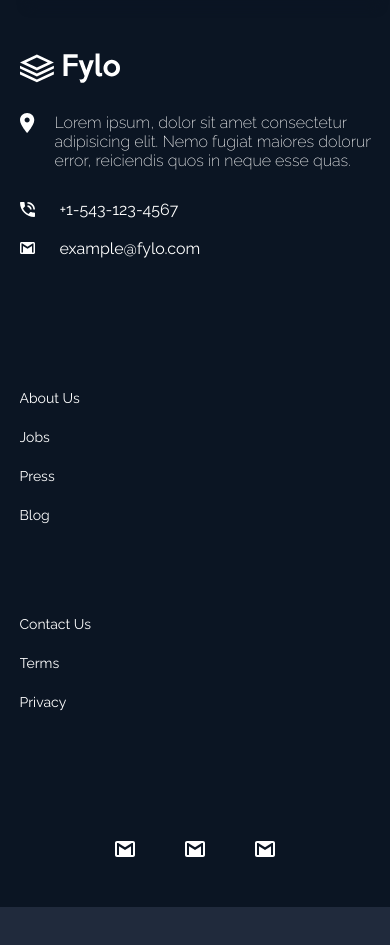
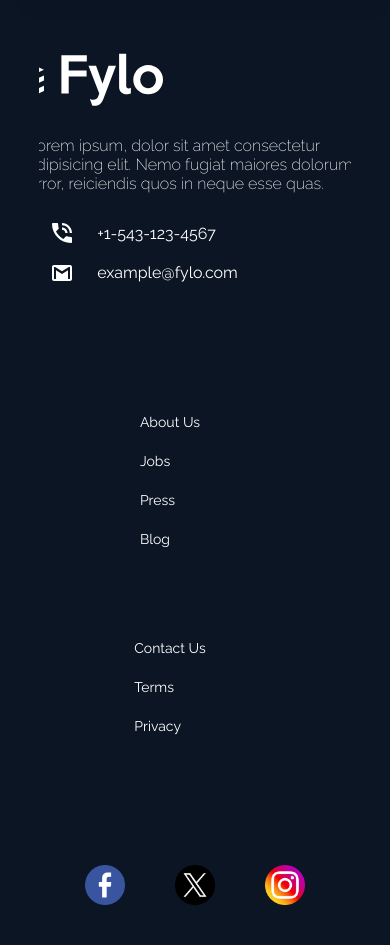
Before and after one commit to sulyman002/Landing-page-fylo-pulsepoint, a plain HTML site: page index.html in a window 390 px wide. Shown: the part 4191-5136 px from the top of the page. Before the commit the page ends 5098 px from the top, so only its background shows below. Drawn offline with Linux system fonts and the light colour scheme.

Commit message:
change the social logos

```diff
--- a/index.html
+++ b/index.html
@@ -220,9 +220,9 @@
 
             <div class="ft-5">
                 <div>
-                    <div class="fb"><img src="/assets/icon-email.svg" alt="facebook"></div>
-                    <div class="x"><img src="/assets/icon-email.svg" alt="X"></div>
-                    <div class="insta"><img src="/assets/icon-email.svg" alt="instagram"></div>
+                    <div class="fb"><img src="/assets/facebook.png" alt="facebook"></div>
+                    <div class="x"><img src="/assets/twitter.png" alt="X"></div>
+                    <div class="insta"><img src="/assets/instagram.png" alt="instagram"></div>
                 </div>
             </div>
 
--- a/style.css
+++ b/style.css
@@ -804,5 +804,134 @@ footer {
 }
 
 @media screen and (max-width: 1024px) {
+    footer {
+    display: flex;
+    flex-direction: column;
+    justify-content: center;
+    position: relative;
+    align-items: center;
+    width: 100vw;
+    background-color: var(--dark-blue-mail-footer-bg);
+    margin-top: 200px;
+}
+
+.footer {
+    display: flex;
+    justify-content: center;
+    align-items: center;
+    overflow: clip;
+    width: 80%;
+    margin-top: 200px;
+    gap: 30px;
+    padding: 50px;
 
 }
+
+.ft-1 {
+    display: flex;
+    justify-content: ;
+    flex-direction: column;
+}
+
+.ft-1 div:first-child {
+    display: ;
+    width: 180px;
+    margin-bottom: 30px;
+}
+
+.ft-1 div:last-child {
+    display: flex;
+    justify-content: center;
+    gap: 30px;
+
+}
+
+.ft-1 div:last-child img {
+    display: non;
+    width: 15px;
+    height: 20px;
+}
+
+.ft-1 div:last-child p {
+    display: non;
+    width: 380px;
+    text-wrap: balance;
+    font-weight: 200;
+}
+
+.ft-2 {
+    display: flex;
+    flex-direction: column;
+    text-align: start;
+    /* align-items: center; */
+    justify-content: center;
+    gap: 20px;
+    margin-right: 100px;
+}
+
+.ft-2 div:first-child {
+    display: flex;
+    align-items: center;
+    gap: 25px;
+}
+
+.ft-2 div:first-child img {
+    width: 20px;
+}
+
+.ft-2 div:last-child {
+    display: flex;
+    align-items: center;
+    gap: 25px;
+}
+
+.ft-2 div:last-child img {
+    width: 20px;
+}
+
+.ft-3 {
+    display: flex;
+    align-items: center;
+    justify-content: center;
+    margin-right: 50px;
+}
+
+.ft-3 ul {
+    display: flex;
+
+    justify-content: center;
+    flex-direction: column;
+}
+
+.ft-4 {
+    display: flex;
+    margin-bottom: 100px;
+    margin-right: 50px;
+
+}
+
+.ft-4 ul {
+    display: flex;
+    justify-content: center;
+    flex-direction: column;
+}
+
+.ft-5 {
+    display: flex;
+}
+
+.ft-5 div {
+    display: flex;
+    gap: 50px;
+}
+
+.ft-5 img {
+    width: 40px;
+}
+
+.fb,
+.x,
+.insta {
+    cursor: pointer;
+}
+}
```
Also changed, not shown: assets/facebook.png (added), assets/instagram.png (added), assets/twitter.png (added).
